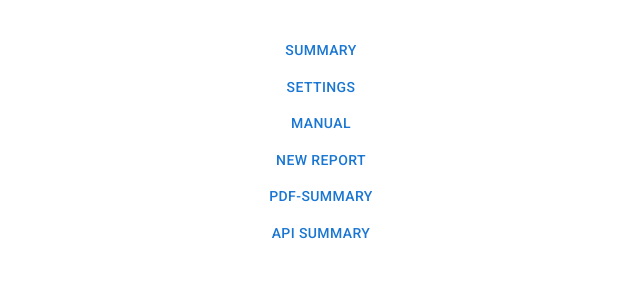
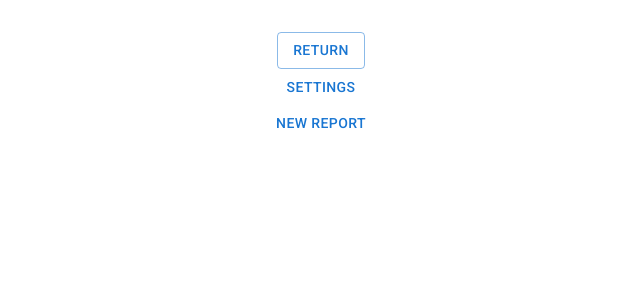
Before and after one commit to Kamil-Budzik/kryptokaska, a React (Vite) app: page / in a window 1280 px wide. Shown: the top 300 px of the page, without its empty margins (319-959 px from the left). Built offline with nearby package versions, Linux system fonts and the light colour scheme.

Commit message:
[FE] Add Wrapper with navigation

```diff
--- a/src/App.tsx
+++ b/src/App.tsx
@@ -1,46 +1,30 @@
 import { NavLink as Link } from 'react-router-dom';
+// components
 import { Button } from '@mui/material';
-
+import Wrapper from './components/Wrapper';
+// styles
 import './App.css';
 
 function App() {
   return (
-    <>
-      <header>
+    <Wrapper>
+      <main>
+        <nav>
           <ul>
             <li>
-            <Link to={'/summary'}>
-              <Button>Summary</Button>
-            </Link>
-          </li>
-          <li>
-            <Link to={'/settings'}>
+              <Link to="/settings">
                 <Button>Settings</Button>
               </Link>
             </li>
             <li>
-            <Link to={'/manual'}>
-              <Button>Manual</Button>
-            </Link>
-          </li>
-          <li>
-            <Link to={'/new-report'}>
-              <Button>New Report</Button>
-            </Link>
-          </li>
-          <li>
-            <Link to={'/pdf-summary'}>
-              <Button>pdf-summary</Button>
-            </Link>
-          </li>
-          <li>
-            <Link to={'/api-summary'}>
-              <Button>Api summary</Button>
+              <Link to="/new-report">
+                <Button>New report</Button>
               </Link>
             </li>
           </ul>
-      </header>
-    </>
+        </nav>
+      </main>
+    </Wrapper>
   );
 }
 
--- /dev/null
+++ b/src/components/Wrapper/index.tsx
@@ -0,0 +1,19 @@
+import React from 'react';
+import { NavLink as Link } from 'react-router-dom';
+// components
+import { Button } from '@mui/material';
+
+function Wrapper({ children }: { children: React.ReactNode }) {
+  return (
+    <>
+      <nav>
+        <Link to="/">
+          <Button variant="outlined">Return</Button>
+        </Link>
+      </nav>
+      {children}
+    </>
+  );
+}
+
+export default Wrapper;
--- a/src/pages/NewReport.tsx
+++ b/src/pages/NewReport.tsx
@@ -1,12 +1,14 @@
+// components
+import Wrapper from '../components/Wrapper';
 
 function NewReport() {
-    return (
-        <>
-            <header>
-                <h1>NewReport</h1>
-            </header>
-        </>
-    )
-};
+  return (
+    <Wrapper>
+      <header>
+        <h1>NewReport</h1>
+      </header>
+    </Wrapper>
+  );
+}
 
 export default NewReport;
--- a/src/pages/Settings.tsx
+++ b/src/pages/Settings.tsx
@@ -1,14 +1,14 @@
-
+// components
+import Wrapper from '../components/Wrapper';
 
 function Settings() {
-
-    return (
-        <>
-            <header>
-                <h1>Settings</h1>
-            </header>
-        </>
-    )
-};
+  return (
+    <Wrapper>
+      <header>
+        <h1>Settings</h1>
+      </header>
+    </Wrapper>
+  );
+}
 
 export default Settings;
```
Also changed, not shown: src/main.tsx (+18 -18 lines). Lines whose indentation alone changed are shown as unchanged.
